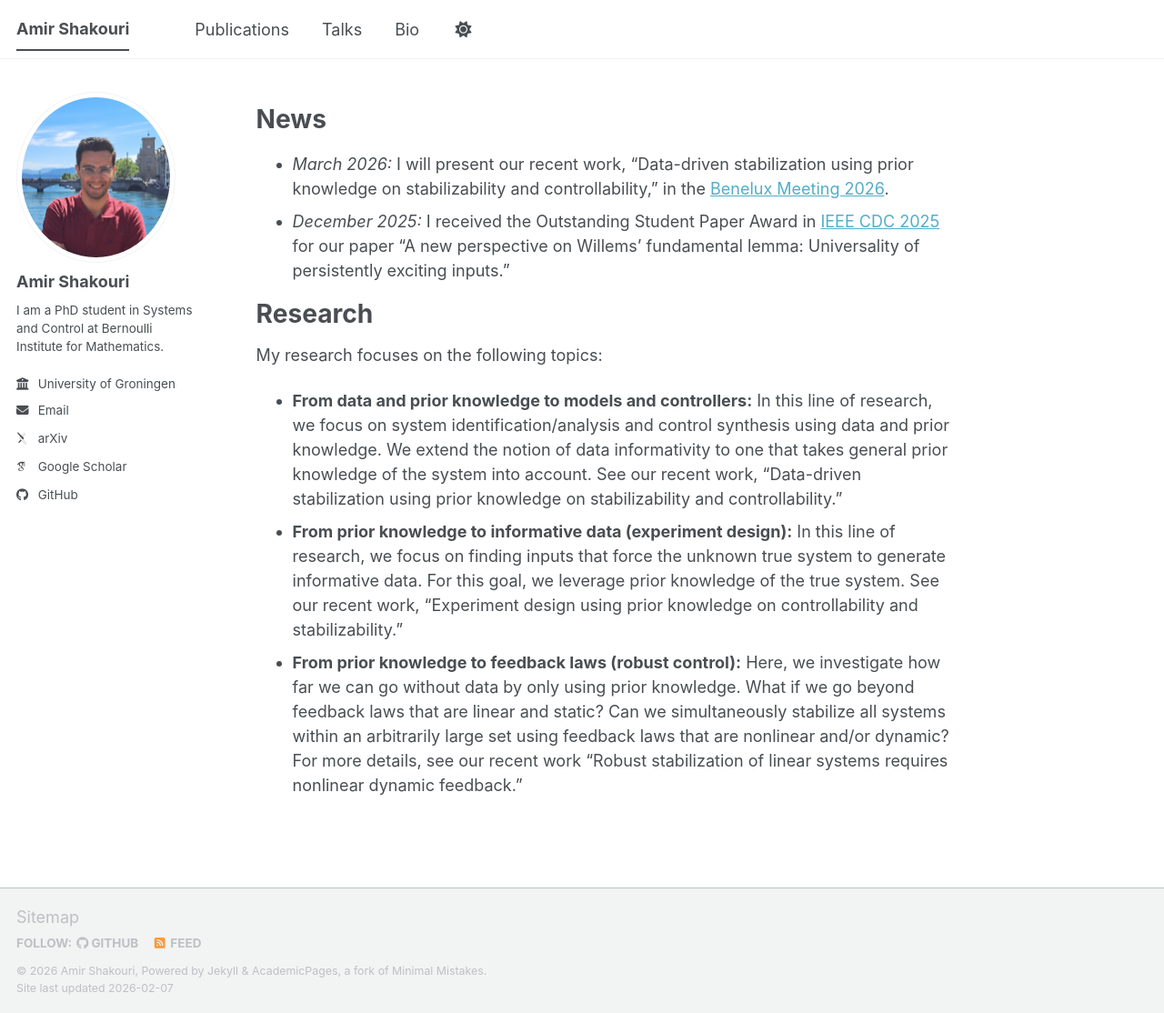
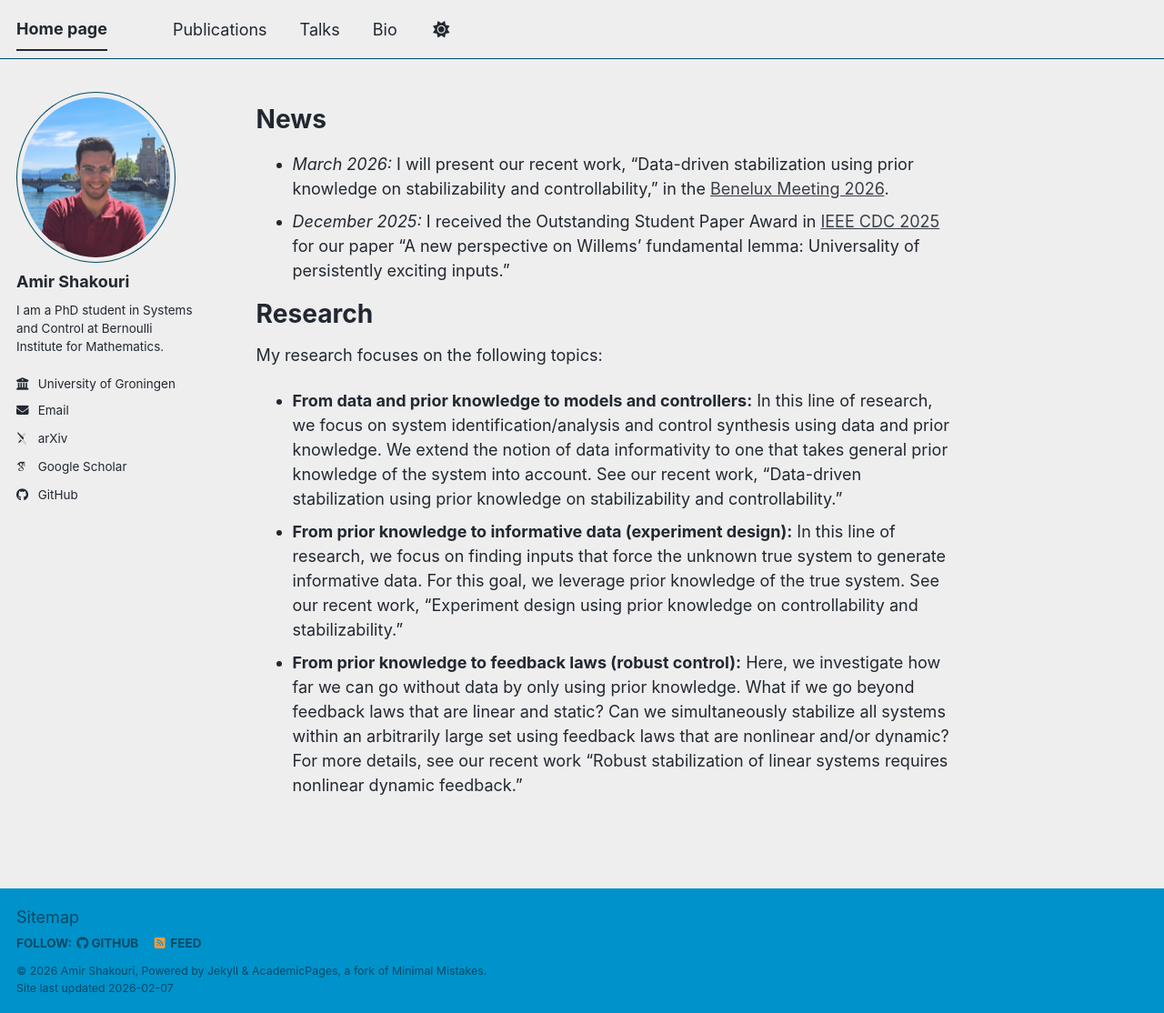
Before and after one commit to a-shakouri/a-shakouri.github.io, a Jekyll site: the page built from _pages/about.md, in a window 1280 px wide and 1114 px high. Shown: the whole window at 91% size. Built offline with Jekyll 4.4.1, drawn with Linux system fonts in a browser that asks for light colours; some web fonts are replaced; a script bundle is joined from its source files by our own code; library files that are not in the unit come from our copies.

Commit message:
Update _config.yml

```diff
--- a/_config.yml
+++ b/_config.yml
@@ -8,8 +8,8 @@
 
 # Basic Site Settings
 locale                   : "en-US"
-site_theme               : "default" # The available themes options are "default", "air", "sunrise", "mint", "dirt" and "contrast"
-title                    : "Amir Shakouri"
+site_theme               : "air" # The available themes options are "default", "air", "sunrise", "mint", "dirt" and "contrast"
+title                    : "Home page"
 title_separator          : "-"
 name                     : &name "Amir Shakouri"
 description              : &description "My personal website"   # Update this with a general description of your site, this is the default if not overridden by a page
```
